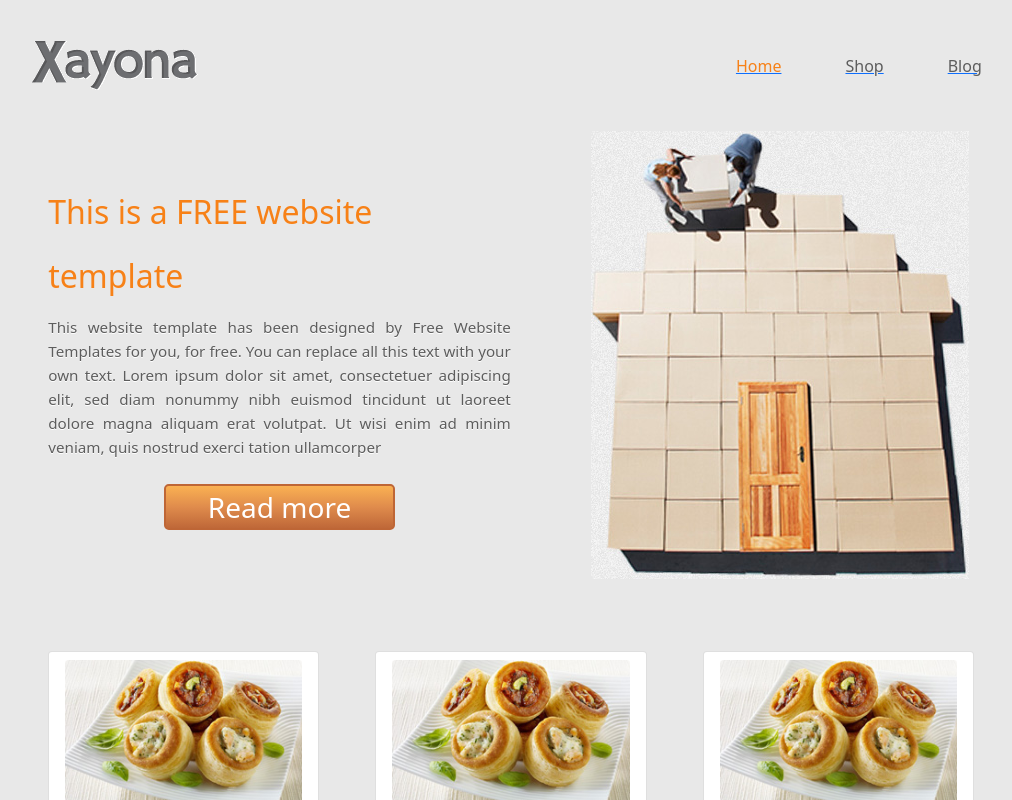
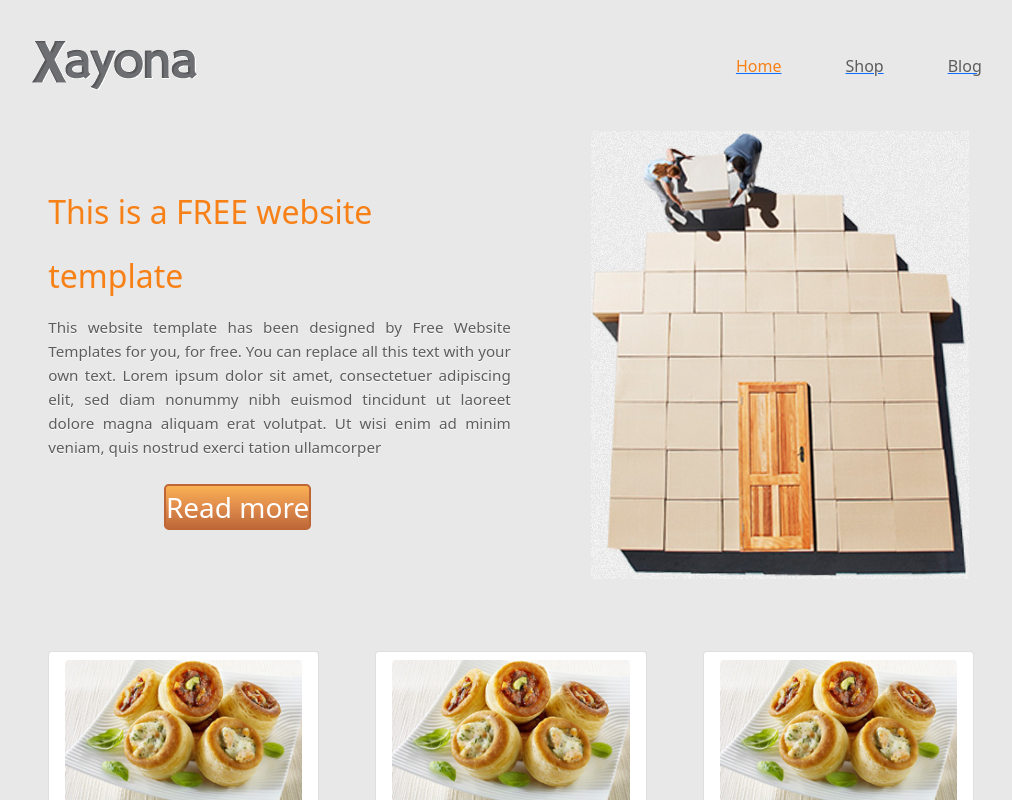
Before and after one commit to lceciliaguerrero/p5-pc5-ux-vue, a Vue app: page / in a window 1280 px wide. Shown: the top 800 px of the page, without its empty margins (129-1141 px from the left). Built offline with nearby package versions, Linux system fonts and the light colour scheme.

Commit message:
refactor:
Modifico pequeños fallos

```diff
--- a/src/components/Featured.vue
+++ b/src/components/Featured.vue
@@ -12,11 +12,12 @@
               nostrud exerci tation ullamcorper</p>
             <p class="card-text">
               <small class="text-muted d-grid gap-2 col-md-6 mx-auto">
-                <button
-                    class="border border-2 p-md-0 border-naranja-texto-oscuro user-select-none btn btn-lg button-degradado text-white fs-3"
-                    data-bs-toggle="button" type="button"
-                    onclick="parent.location='blog.html'">Read more
-                </button>
+                <router-link to="/blog">
+                  <button
+                      class="border border-2 p-md-0 border-naranja-texto-oscuro user-select-none btn btn-lg button-degradado text-white fs-3"
+                      data-bs-toggle="button" type="button">Read more
+                  </button>
+                </router-link>
               </small>
             </p>
           </div>
```
